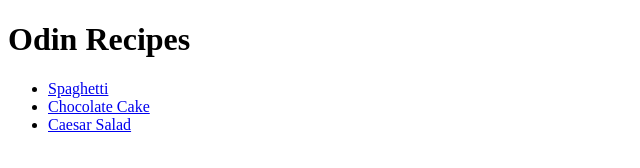
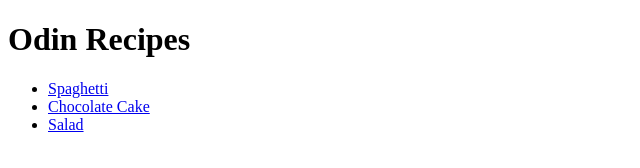
Before and after one commit to akhilesh1009/odin-recipes, a plain HTML site: page index.html in a window 1280 px wide. Shown: the full height of the page, 0-640 px from the left. Drawn offline with Linux system fonts and the light colour scheme.

Commit message:
Update index.html

```diff
--- a/index.html
+++ b/index.html
@@ -11,7 +11,7 @@
     <ul>
         <li><a href="recipes/spaghetti.html">Spaghetti</a></li>
         <li><a href="recipes/chocolate-cake.html">Chocolate Cake</a></li>
-        <li><a href="recipes/salad.html">Caesar Salad</a></li>
+        <li><a href="recipes/salad.html">Salad</a></li>
     </ul>
 </body>
 </html>
```
